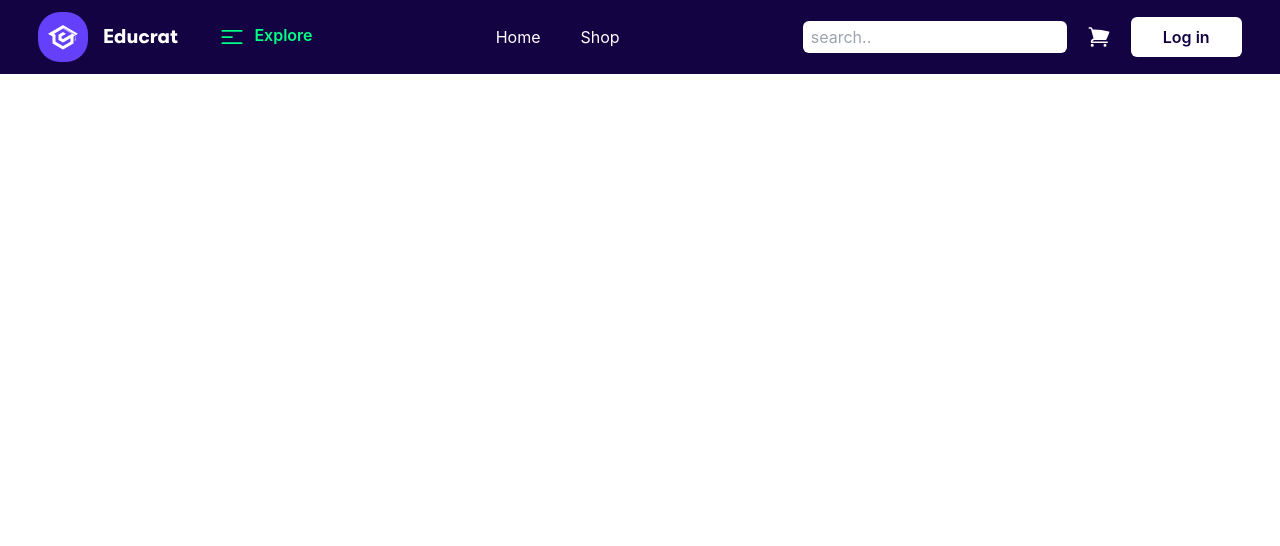
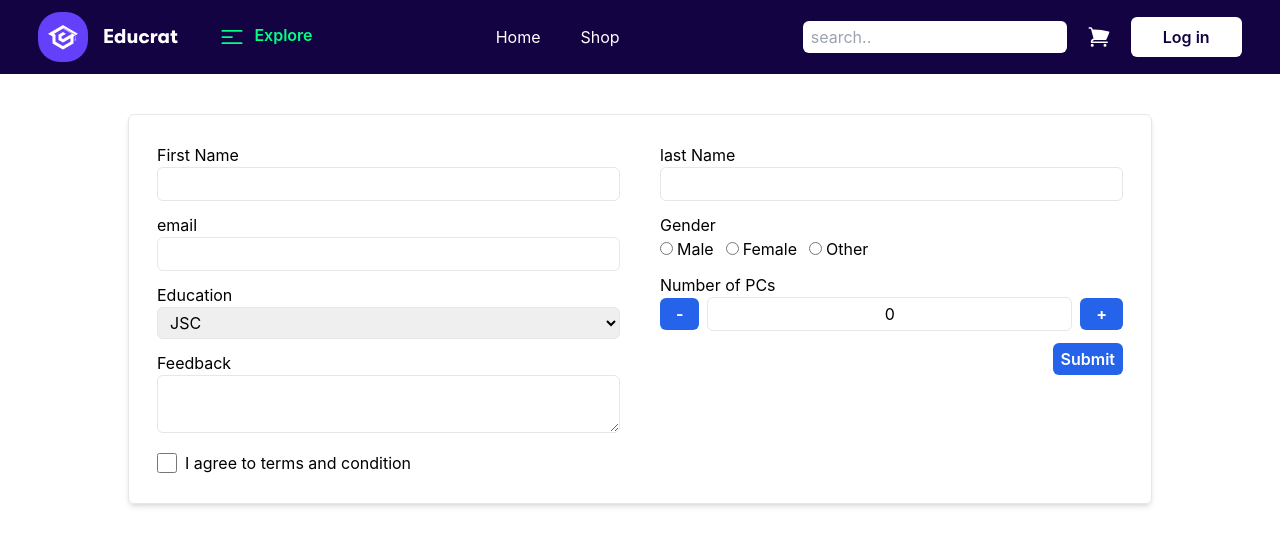
Before and after one commit to saruaralam-swd/educrat, a React (Create React App) app: page / in a window 1280 px wide. Shown: the top 546 px of the page. Built offline with nearby package versions, Linux system fonts and the light colour scheme; no server answers.

Commit message:
form add

```diff
--- a/src/Context/AuthProvider/AuthProvider.js
+++ b/src/Context/AuthProvider/AuthProvider.js
@@ -29,7 +29,7 @@ const AuthProvider = ({ children }) => {
 
   useEffect(() => {
     const unSubscribe = onAuthStateChanged(auth, (currentUser) => {
-      console.log(`Observer set this user: `, currentUser);
+      // console.log(`Observer set this user: `, currentUser);
       setLoading(false);
       setUser(currentUser)
     })
--- a/src/component/Home/Home.js
+++ b/src/component/Home/Home.js
@@ -3,6 +3,9 @@ import Categories from '../Categories/Categories';
 import HeroSection from '../HeroSection/HeroSection';
 import SimpleInput from '../SimpleInput/SimpleInput';
 import Slider from '../Slider/Slider';
+import Counter from '../StateManage/Counter';
+import From from '../StateManage/From';
+import Parent from '../StateManage/Parent';
 import Trust from '../Trust/Trust';
 
 const Home = () => {
@@ -13,6 +16,9 @@ const Home = () => {
       {/* <Trust /> */}
       {/* <Categories /> */}
       {/* <SimpleInput />  */}
+      {/* <Parent /> */}
+      {/* <Counter /> */}
+      <From />
     </div>
   );
 };
--- /dev/null
+++ b/src/component/StateManage/Child.js
@@ -0,0 +1,22 @@
+import React from 'react';
+import { useState } from 'react';
+import GrandChild from './GrandChild';
+
+const Child = ({count, setCount}) => {
+
+  return (
+    <>
+      <div className='max-w-sm border-2 shadow-xl rounded-md mx-auto my-10 p-5 text-center'>
+        <div>
+          <p>Child</p>
+          <h2 className='mb-5'>{count}</h2>
+          <button onClick={() => setCount(count - 1)} className='bg-red-500 text-white font-semibold px-2 py-1 rounded-md mr-2'>Decrease</button>
+          <button onClick={() => setCount(count + 1)} className='bg-green-500 text-white font-semibold px-2 py-1 rounded-md'>Increase</button>
+        </div>
+      </div>
+      <GrandChild count={count} />
+    </>
+  );
+};
+
+export default Child;
--- /dev/null
+++ b/src/component/StateManage/Counter.js
@@ -0,0 +1,33 @@
+import React, { useReducer } from 'react';
+
+const Counter = () => {
+  const initialState = 0;
+
+  const reducer = (state, action) => {
+    console.log(action);
+
+    if (action.type === "INCREMENT") {
+      return state + action.payload;
+    } else if (action.type === "DECREMENT") {
+      return state - action.payload;
+    } else {
+      return state;
+    }
+  };
+
+  const [state, dispatch] = useReducer(reducer, initialState);
+
+  return (
+    <div>
+      <div className='max-w-sm border-2 shadow-xl rounded-md mx-auto my-10 p-5 text-center'>
+        <div>
+          <h2 className='mb-5'>{state}</h2>
+          <button onClick={() => dispatch({ type: "DECREMENT", payload: 2 })} className='bg-red-500 text-white font-semibold px-2 py-1 rounded-md mr-2'>Decrease</button>
+          <button onClick={() => dispatch({ type: "INCREMENT", payload: 5 })} className='bg-green-500 text-white font-semibold px-2 py-1 rounded-md'>Increase</button>
+        </div>
+      </div>
+    </div>
+  );
+};
+
+export default Counter;
--- /dev/null
+++ b/src/component/StateManage/From.js
@@ -0,0 +1,79 @@
+import React from 'react';
+
+const From = () => {
+  return (
+    <div>
+      <div className='flex items-start justify-center'>
+        <div className="flex gap-10 w-full m-10 md:w-[80%] p-7 border rounded-md shadow-md">
+          <div className='w-1/2 space-y-3'>
+            <div>
+              <h2>First Name</h2>
+              <input type="text" name="firstName" id="firstName" className='border w-full rounded-md px-2 py-1' />
+            </div>
+            <div>
+              <h2>email</h2>
+              <input type="text" name="email" id="email" className='border w-full rounded-md px-2 py-1' />
+            </div>
+            <div>
+              <label for="Education" className='block'>Education</label>
+              <select name="Education" id="Education" className='border w-full rounded-md px-2 py-1'>
+                <option value="JSC">JSC</option>
+                <option value="SSC">SSC</option>
+                <option value="DIPLOMA">DIPLOMA</option>
+              </select>
+            </div>
+            <div>
+              <h2>Feedback</h2>
+              <textarea name="feedback" id="feedback" className='border w-full rounded-md px-2 py-1'></textarea>
+            </div>
+            <div>
+              <div className="flex items-center gap-2">
+                <input type="checkbox" name="trams" id="trams" className='w-5 h-5' />
+                <label>I agree to terms and condition</label>
+              </div>
+            </div>
+          </div>
+
+          <div className='w-1/2 space-y-3'>
+            <div>
+              <h2>last Name</h2>
+              <input type="text" name="lastName" id="lastName" className='border w-full rounded-md px-2 py-1' />
+            </div>
+            <div>
+              <fieldset>
+                <legend>Gender</legend>
+                <div className='flex gap-3'>
+                  <span>
+                    <input type="radio" id="male" name="gender" value="male" className='mr-1' />
+                    <label for="male">Male</label>
+                  </span>
+                  <span>
+                    <input type="radio" id="female" name="gender" value="female" className='mr-1' />
+                    <label for="female">Female</label>
+                  </span>
+                  <span>
+                    <input type="radio" id="other" name="gender" value="other" className='mr-1' />
+                    <label for="other">Other</label>
+                  </span>
+                </div>
+              </fieldset>
+            </div>
+            <div>
+              <h2>Number of PCs </h2>
+              <div className="flex items-center gap-2">
+                <button className='bg-blue-600 hover:bg-blue-700 flex items-center justify-center px-4 py-1 font-bold text-white rounded-md'>-</button>
+                <div className='w-full border rounded-md text-center px-2 py-1'>0</div>
+                <button className='bg-blue-600 hover:bg-blue-700 flex items-center justify-center px-4 py-1 font-bold text-white rounded-md'>+</button>
+              </div>
+            </div>
+            <div className='flex justify-end mt-24'>
+              <button className='bg-blue-600 hover:bg-blue-700 px-2 py-1 rounded-md text-white font-semibold'>Submit</button>
+            </div>
+          </div>
+        </div>
+      </div>
+    </div>
+  );
+};
+
+export default From;
--- /dev/null
+++ b/src/component/StateManage/GrandChild.js
@@ -0,0 +1,16 @@
+import React from 'react';
+
+const GrandChild = ({count}) => {
+  return (
+    <div>
+      <div className='max-w-sm border-2 shadow-xl rounded-md mx-auto my-10 p-5 text-center'>
+        <div>
+          <p>Grand Child</p>
+          <h2 className='mb-5'>{count}</h2>
+        </div>
+      </div>
+    </div>
+  );
+};
+
+export default GrandChild;
--- /dev/null
+++ b/src/component/StateManage/Parent.js
@@ -0,0 +1,20 @@
+import React, { useState } from 'react';
+import Child from './Child';
+
+const Parent = () => {
+  const [count, setCount] = useState(0);
+
+  return (
+    <>
+      <div className='max-w-sm border-2 shadow-xl rounded-md mx-auto my-10 p-5 text-center'>
+        <div>
+          <p>Parent</p>
+          <h2 className='mb-5'>{count}</h2>
+        </div>
+      </div>
+      <Child count={count} setCount={setCount} />
+    </>
+  );
+};
+
+export default Parent;
```
Also changed, not shown: public/index.html (+0 -23 lines).
